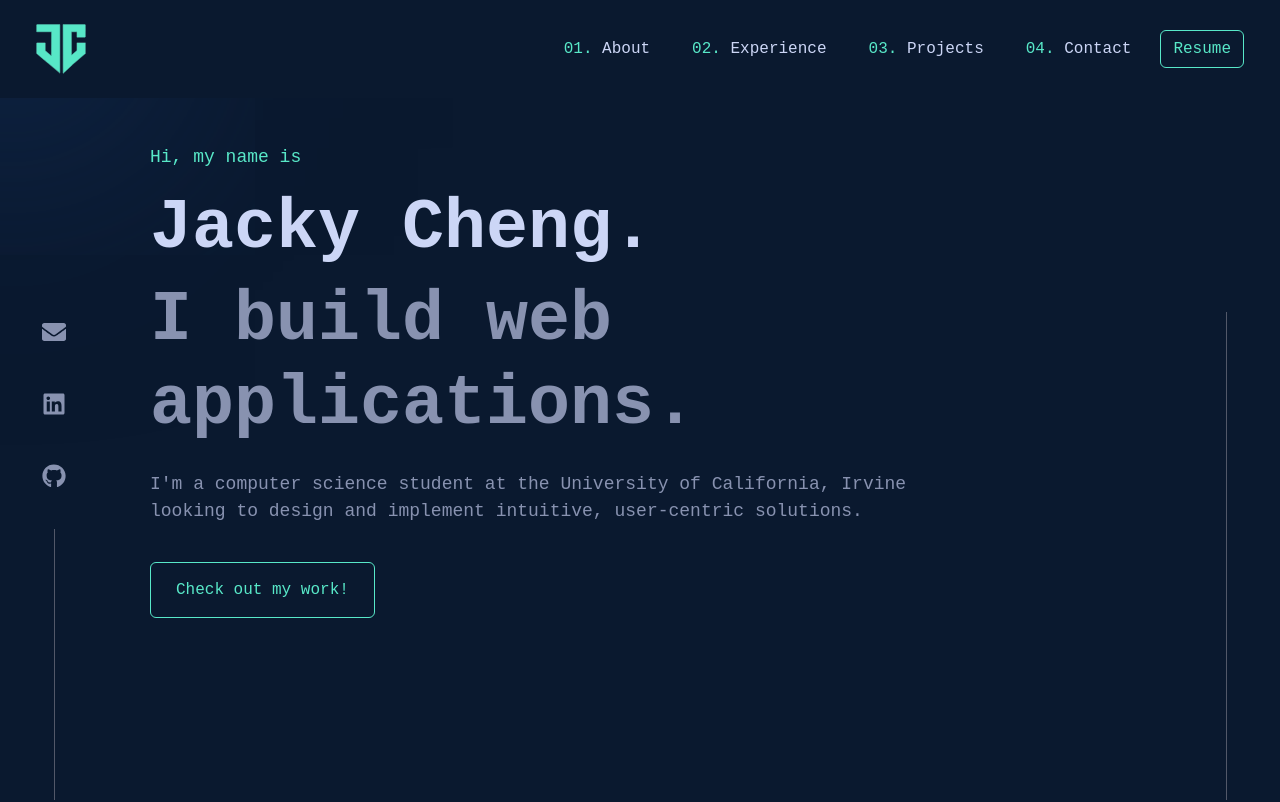
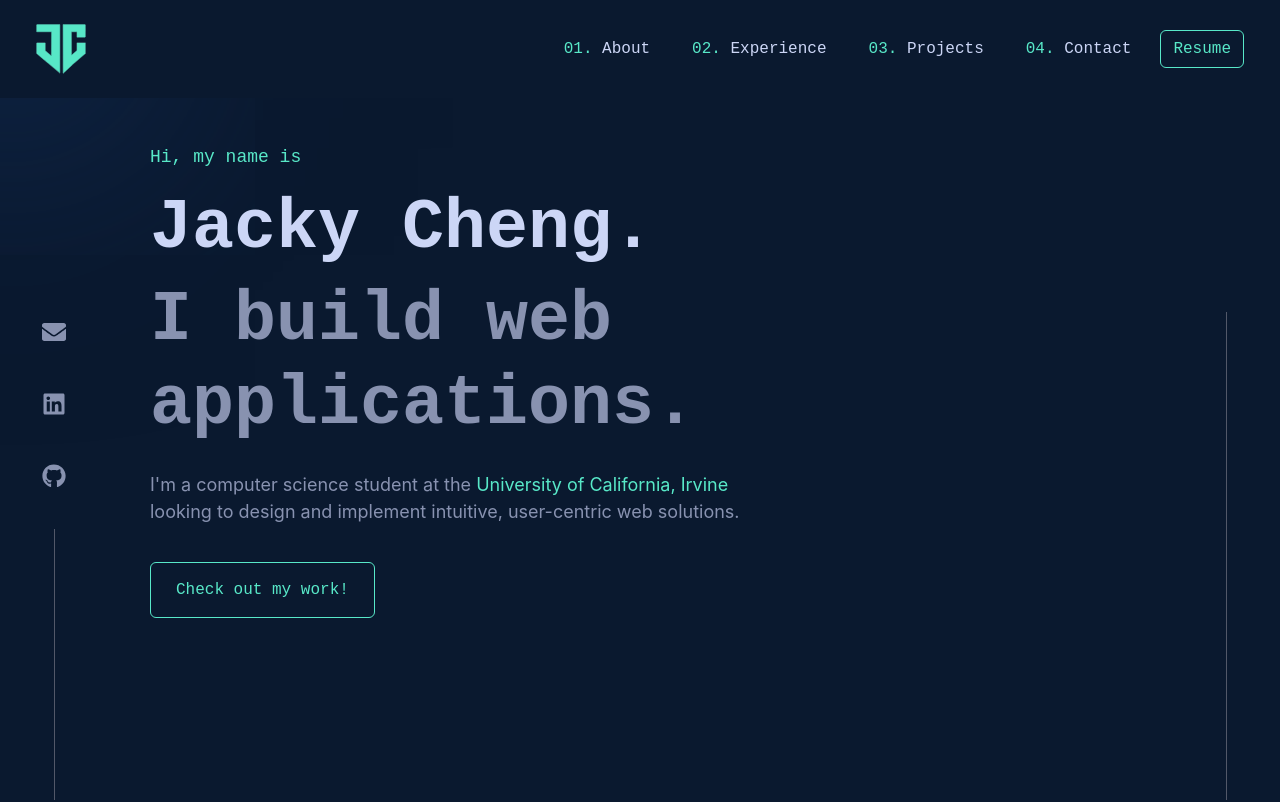
Before and after one commit to jacheng1/custom-website, a React (Vite) app: page / in a window 1280 px wide. Shown: the top 802 px of the page. Built offline with nearby package versions, Linux system fonts and the light colour scheme.

Commit message:
Change About section description font, color.

```diff
--- a/src/Home.jsx
+++ b/src/Home.jsx
@@ -1,6 +1,6 @@
 import "bootstrap/dist/css/bootstrap.min.css";
 
-import React, { useState, useEffect } from "react";
+import { useState, useEffect } from "react";
 
 import {
   FaGithub,
@@ -47,7 +47,7 @@ function Home() {
   }, []);
 
   // useEffect for hue that moves with mouse cursor
-  React.useEffect(() => {
+  useEffect(() => {
     // Reference .scss element #hue-effect
     const hue = document.getElementById("hue-effect");
 
@@ -199,9 +199,9 @@ function Home() {
             I build web applications.
           </h1>
           <p className="text-gray py-3 description-text">
-            I'm a computer science student at the University of California, Irvine
+            I'm a computer science student at the <span className="description-text-name">University of California, Irvine</span>
             <br />
-            looking to design and implement intuitive, user-centric solutions.
+            looking to design and implement intuitive, user-centric web solutions.
           </p>
           <button
             className="btn btn-outline-success btn-custom mt-5 mb-5"
--- a/src/custom.scss
+++ b/src/custom.scss
@@ -131,6 +131,15 @@ body {
 
 #about .btn-outline-success {
   margin-top: 25px !important;
+}
+
+#about .description-text {
+  font-family: "SF Pro Text", sans-serif !important;
+}
+
+#about .description-text-name {
+  color: #58E8C8;
+  font-family: "SF Pro Text", sans-serif !important;
 }
 
 #hue-effect {
```
